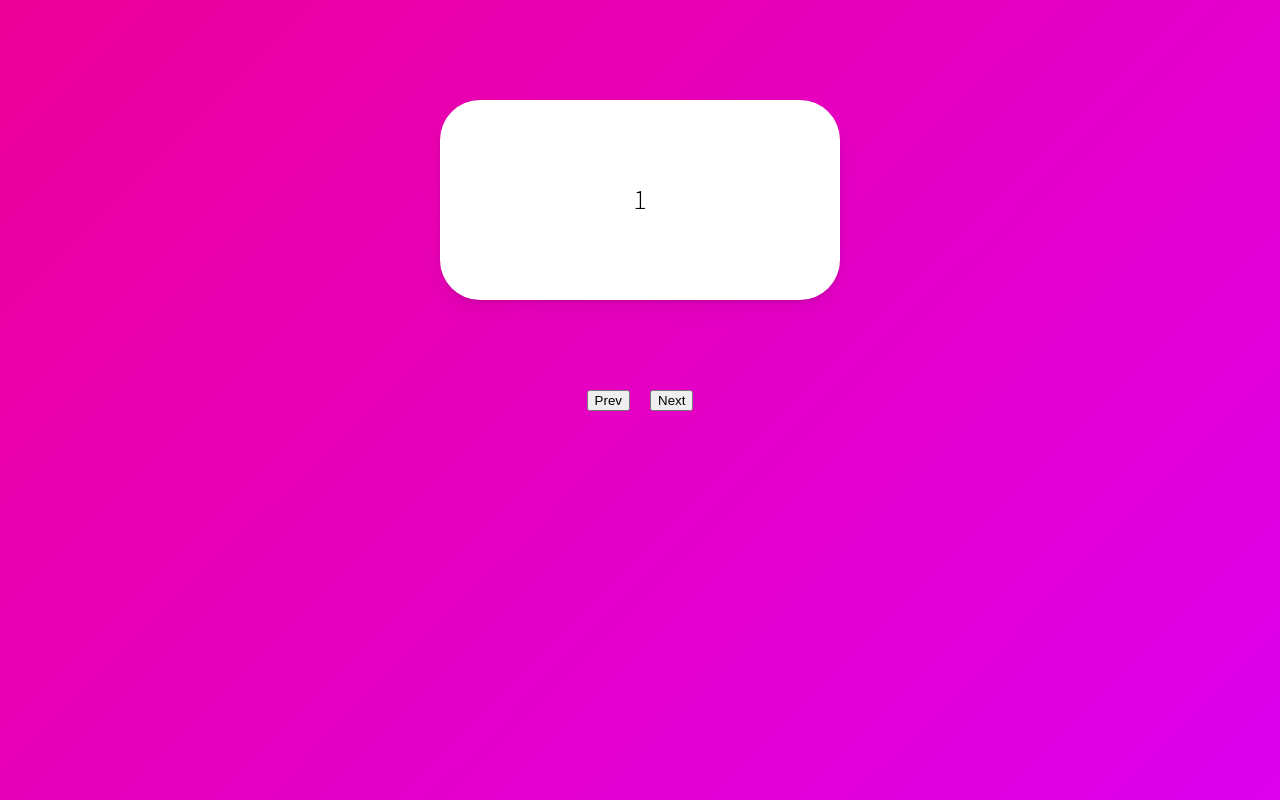
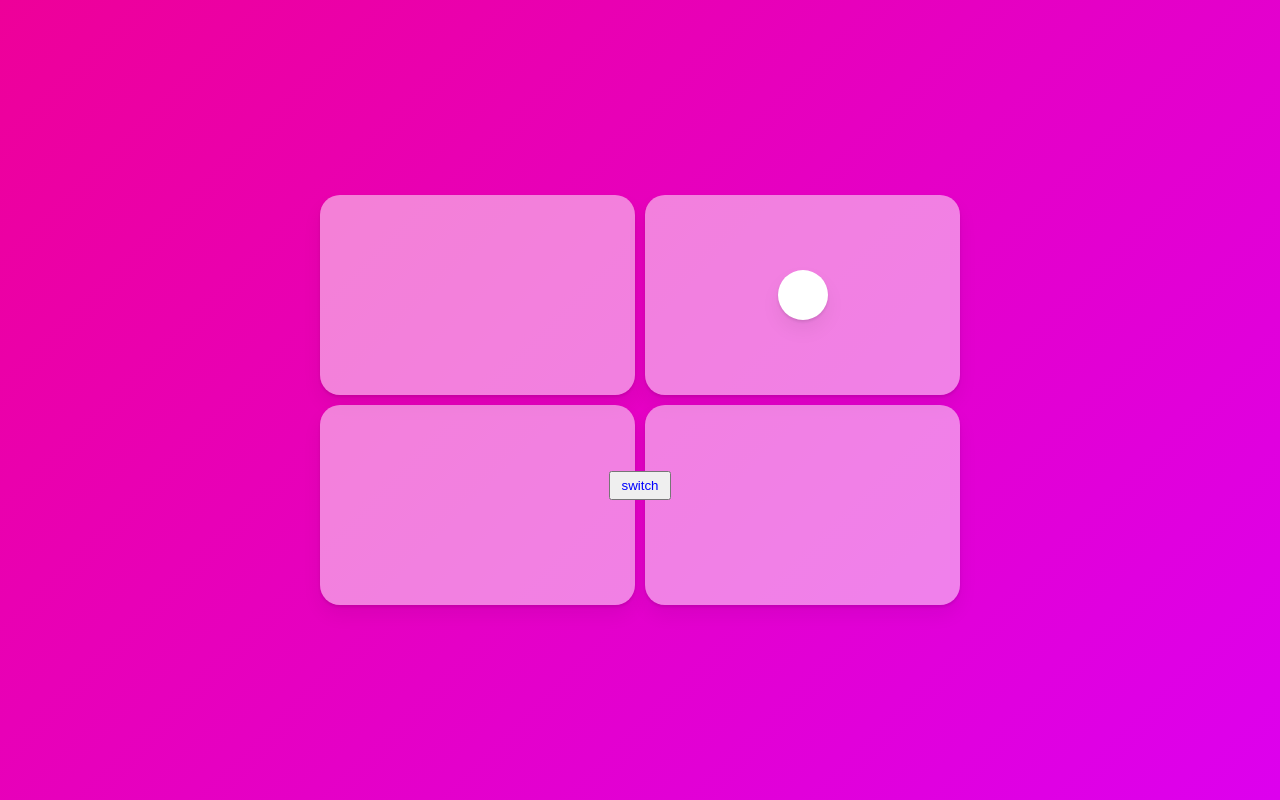
Before and after one commit to daewoongBang/react-animation-motion, a React (Create React App) app: page / in a window 1280 px wide. Built offline with nearby package versions, Linux system fonts and the light colour scheme.

Commit message:
Add Final Project

```diff
--- /dev/null
+++ b/src/components/motion/FinalProject.tsx
@@ -0,0 +1,129 @@
+import styled from 'styled-components';
+import { AnimatePresence, motion } from 'motion/react';
+import { useState } from 'react';
+
+const Wrapper = styled.div`
+  height: 100vh;
+  width: 100vw;
+  display: flex;
+  flex-direction: column;
+  justify-content: center;
+  align-items: center;
+`;
+
+const Grid = styled.div`
+  display: grid;
+  grid-template-columns: repeat(2, 1fr);
+  width: 50vw;
+  gap: 10px;
+`;
+
+const Box = styled(motion.div)`
+  display: flex;
+  justify-content: center;
+  align-items: center;
+  background-color: rgba(255, 255, 255, 0.5);
+  border-radius: 20px;
+  height: 200px;
+  box-shadow: 0 2px 3px rgba(0, 0, 0, 0.1), 0 10px 20px rgba(0, 0, 0, 0.06);
+`;
+
+const Circle = styled(motion.div)`
+  background-color: #ffffff;
+  height: 50px;
+  width: 50px;
+  border-radius: 25px;
+  box-shadow: 0 2px 3px rgba(0, 0, 0, 0.1), 0 10px 20px rgba(0, 0, 0, 0.06);
+`;
+
+const Overlay = styled(motion.div)`
+  width: 100%;
+  height: 100%;
+  position: absolute;
+  display: flex;
+  justify-content: center;
+  align-items: center;
+`;
+
+const Button = styled(motion.button)`
+  position: absolute;
+  bottom: 300px;
+  padding: 5px 10px;
+`;
+
+const overlay = {
+  hidden: { backgroundColor: 'rgba(0, 0, 0, 0)' },
+  visible: { backgroundColor: 'rgba(0, 0, 0, 0.5)' },
+  exit: { backgroundColor: 'rgba(0, 0, 0, 0)' },
+};
+
+const boxVariants = {
+  hover: (id: string) => ({
+    scale: 1.2,
+    x: id === '1' || id === '3' ? -25 : id === '2' || id === '4' ? 25 : 0,
+    y: id === '1' || id === '2' ? -15 : id === '3' || id === '4' ? 15 : 0,
+  }),
+};
+
+const MotionFinalProject = () => {
+  const [id, setId] = useState<string | null>(null);
+  const [circleIndex, setCircleIndex] = useState<string>('2');
+
+  const onClickBox = (id: string | null) => setId(id);
+
+  const onClickSwitch = () =>
+    setCircleIndex((prev) => (prev === '2' ? '3' : '2'));
+
+  return (
+    <Wrapper>
+      <Grid>
+        {['1', '2', '3', '4'].map((id) => (
+          <Box
+            key={`box-${id}`}
+            variants={boxVariants}
+            custom={id}
+            whileHover={'hover'}
+            transition={{ type: 'spring' }}
+            onClick={() => onClickBox(id)}
+            layoutId={id}
+          >
+            {id === circleIndex && <Circle layoutId={'circle'} />}
+          </Box>
+        ))}
+      </Grid>
+
+      <AnimatePresence>
+        {id ? (
+          <Overlay
+            variants={overlay}
+            onClick={() => onClickBox(null)}
+            initial='hidden'
+            animate='visible'
+            exit='exit'
+          >
+            <Box
+              layoutId={id}
+              style={{
+                width: 400,
+                height: 200,
+                backgroundColor: 'rgba(255, 255, 255, 1)',
+              }}
+            />
+          </Overlay>
+        ) : null}
+      </AnimatePresence>
+
+      <Button
+        animate={{
+          color: circleIndex === '2' ? 'blue' : 'red',
+          scale: circleIndex === '2' ? 1 : 1.5,
+        }}
+        onClick={onClickSwitch}
+      >
+        switch
+      </Button>
+    </Wrapper>
+  );
+};
+
+export default MotionFinalProject;
--- a/src/pages/MotionSample.tsx
+++ b/src/pages/MotionSample.tsx
@@ -1,12 +1,13 @@
+import MotionFinalProject from '../components/motion/FinalProject';
 // import MotionLayoutAnimation from '../components/motion/LayoutAnimation';
-import MotionSlider from '../components/motion/Slider';
+// import MotionSlider from '../components/motion/Slider';
 // import MotionSvg from '../components/motion/Svg';
 // import MotionValues from '../components/motion/Values';
 // import MotionVariants from '../components/motion/Variants';
 // import MotionGestures from '../components/motion/Gestures';
 
 const MotionSample = () => {
-  return <MotionSlider />;
+  return <MotionFinalProject />;
 };
 
 export default MotionSample;
```
